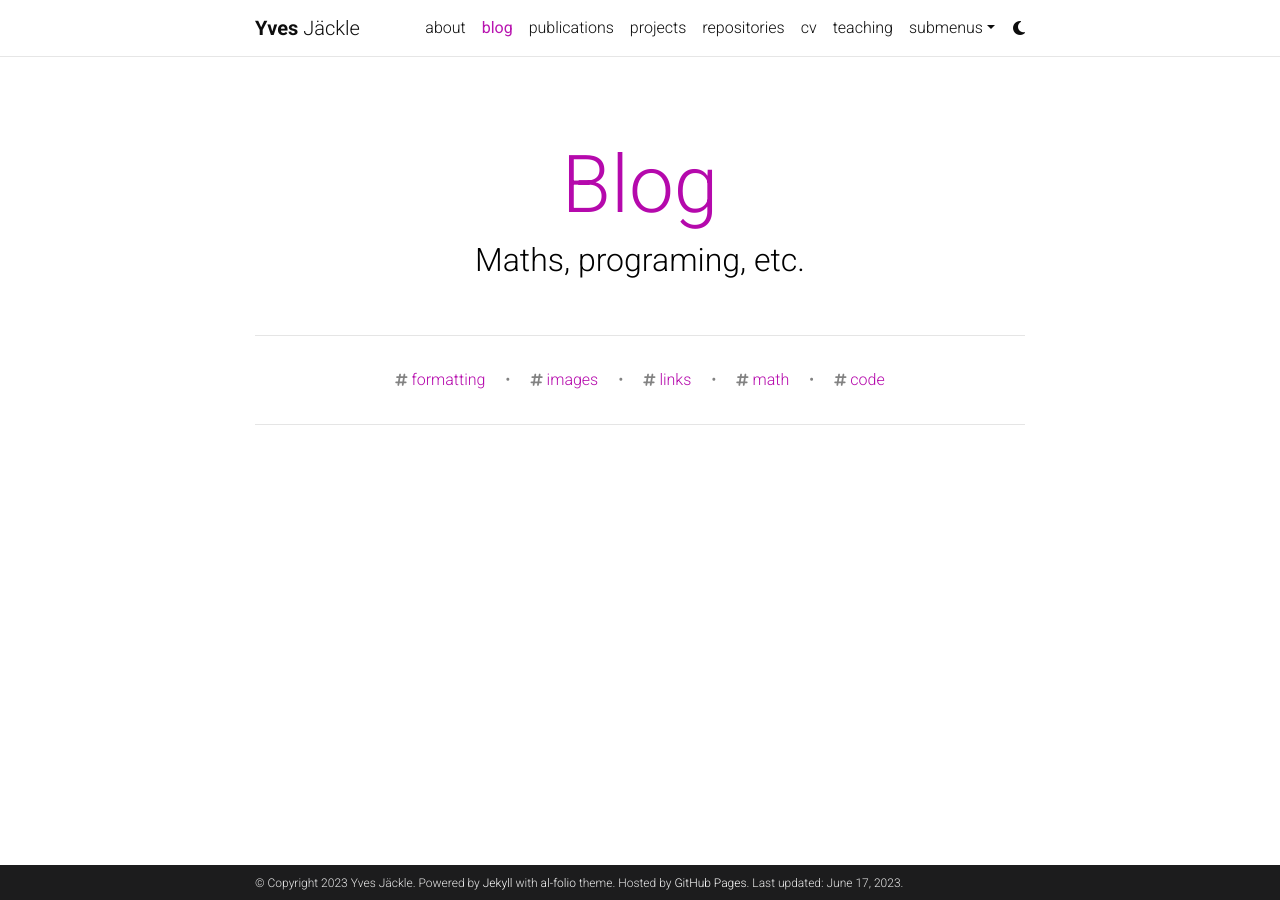
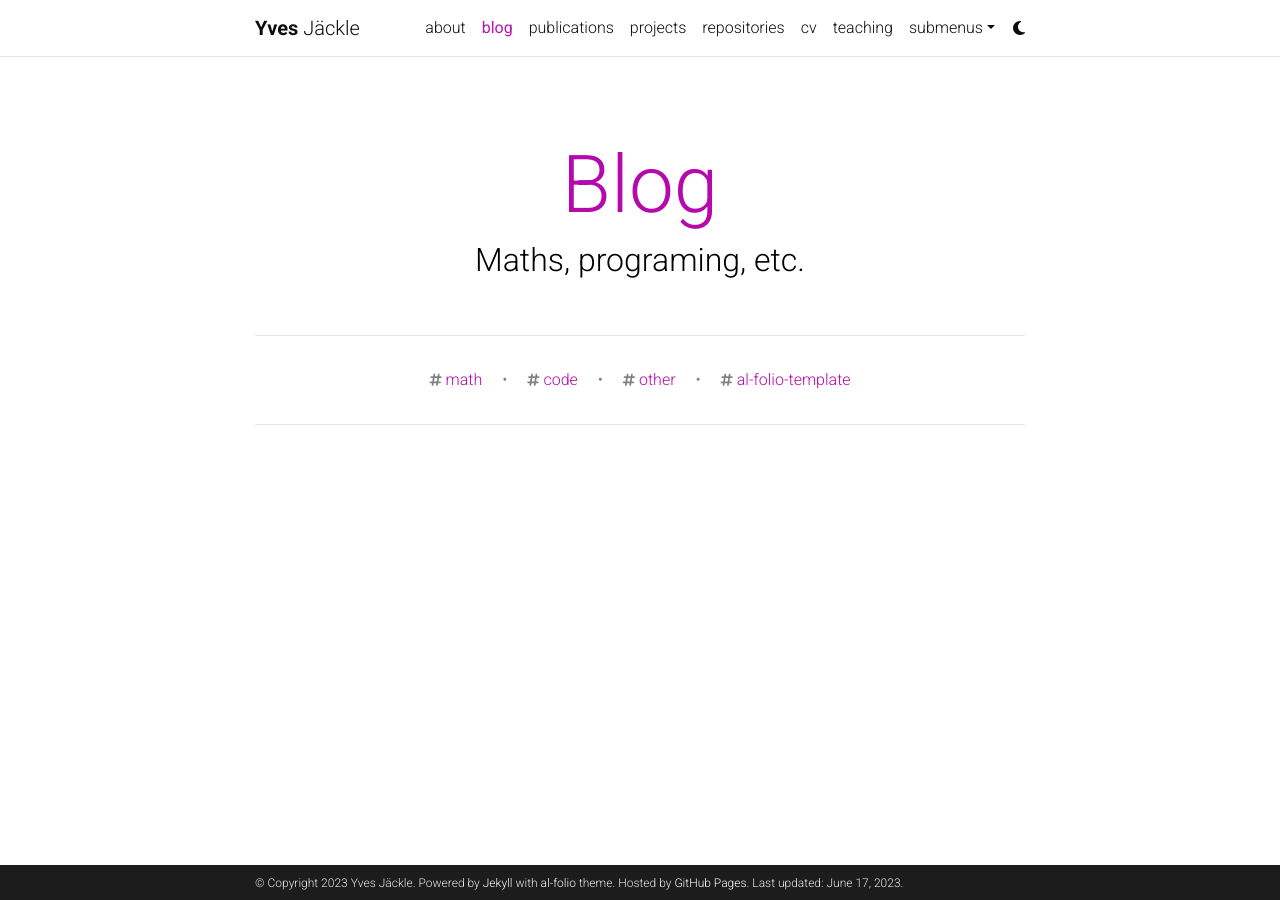
Before and after one commit to Happyves/happyves.github.io, a Jekyll site: the page built from blog/index.html, in a window 1280 px wide. Built offline with Jekyll 4.4.1, drawn with Linux system fonts in a browser that asks for light colours; comment, search, counter and statistics services are not loaded; a style sheet for code colours, icons or effects is not loaded.

Commit message:
Update _config.yml

```diff
--- a/_config.yml
+++ b/_config.yml
@@ -260,7 +260,7 @@ jekyll-archives:
     tag: '/blog/tag/:name/'
     category: '/blog/category/:name/'
 
-display_tags: ['formatting', 'images', 'links', 'math', 'code'] # these tags will be displayed on the front page of your blog
+display_tags: ['math', 'code', 'other', 'al-folio-template'] # these tags will be displayed on the front page of your blog
 
 # -----------------------------------------------------------------------------
 # Jekyll Scholar
```
